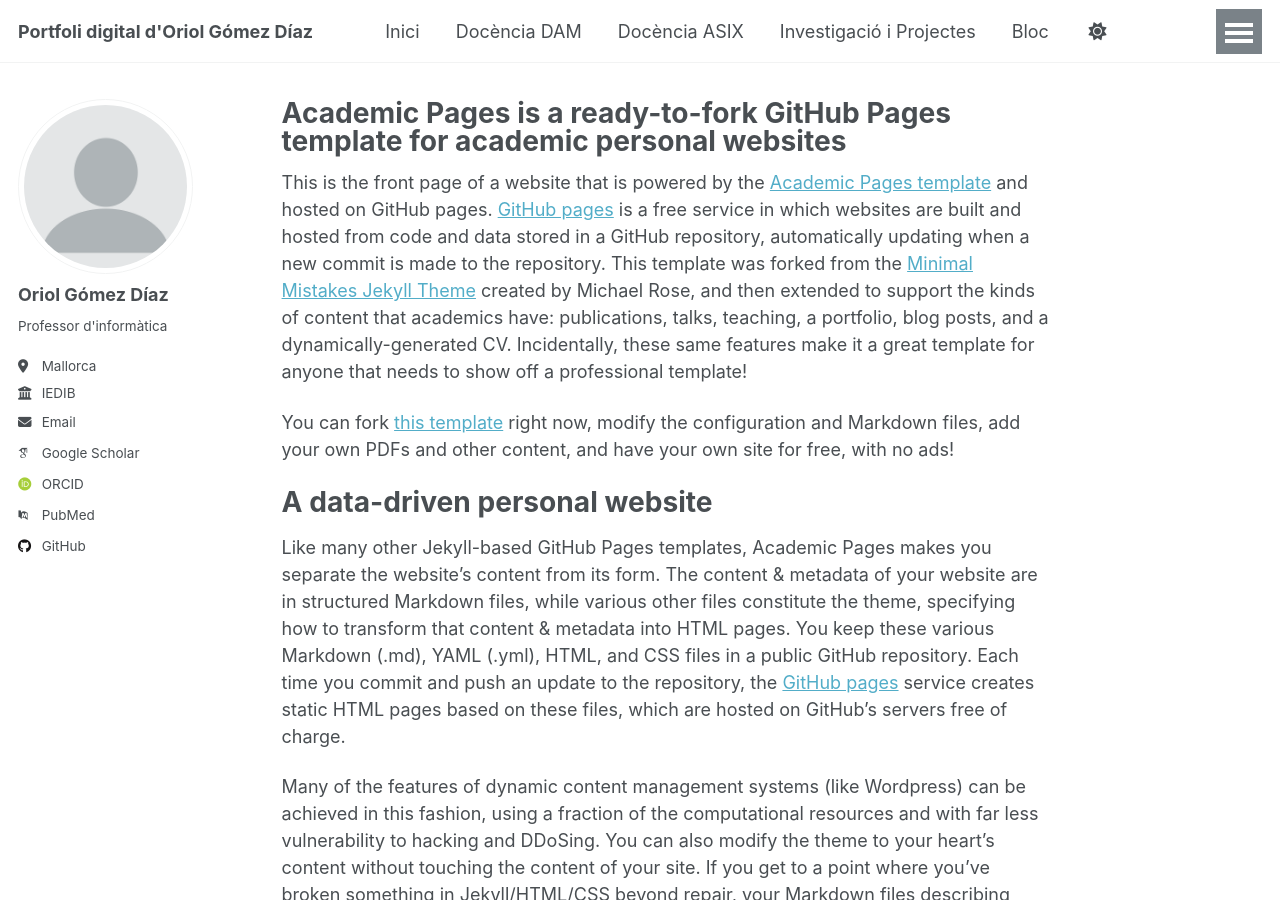
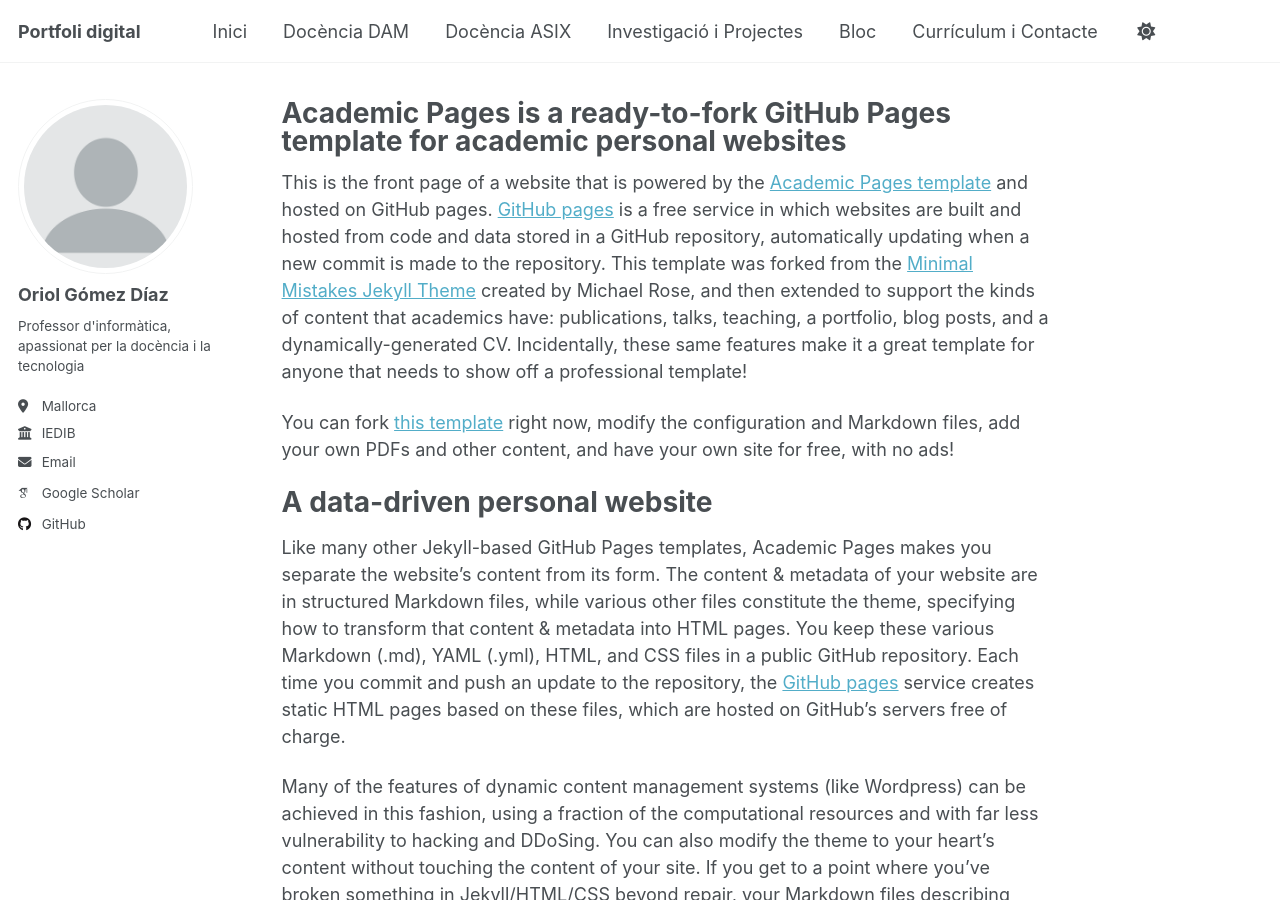
Before and after one commit to oriolgomezdiaz/oriolgomezdiaz.github.io, a Jekyll site: the page built from _pages/about.md, in a window 1280 px wide and 900 px high. Built offline with Jekyll 4.4.1, drawn with Linux system fonts in a browser that asks for light colours; some web fonts are replaced; a script that is not in the unit is left out.

```diff
--- a/_config.yml
+++ b/_config.yml
@@ -9,7 +9,7 @@
 # Basic Site Settings
 locale                   : "en-US"
 site_theme               : "default" # Currently available options are "default", "air"
-title                    : "Portfoli digital d'Oriol Gómez Díaz"
+title                    : "Portfoli digital"
 title_separator          : "-"
 name                     : "Oriol Gómez Díaz"
 description              : "Aquest és el portfoli digital d'Oriol Gómez Díaz. Enginyer informàtic i professor de Formació Professional"   # Update this with a general description of your site, this is the default if not overridden by a page
@@ -26,11 +26,11 @@ author:
   avatar           : "profile.png"
   name             : "Oriol Gómez Díaz"
   pronouns         : # example: "she/her"
-  bio              : "Professor d'informàtica"
+  bio              : "Professor d'informàtica, apassionat per la docència i la tecnologia"
   location         : "Mallorca"
   employer         : "IEDIB"
   uri              : # URL
-  email            : "none@example.org"
+  email            : "oriolgomezdiaz2protonmail.com"
 
   # Academic websites
   academia         : # URL
@@ -38,9 +38,9 @@ author:
   googlescholar    : "https://scholar.google.com/citations?user=PS_CX0AAAAAJ"
   inspire-hep      : # URL
   impactstory      : # URL
-  orcid            : "https://orcid.org/yourorcidurl"
+  orcid            : # "https://orcid.org/yourorcidurl"
   semantic         : # URL
-  pubmed           : "https://www.ncbi.nlm.nih.gov/pubmed/?term=john+snow"
+  pubmed           : #"https://www.ncbi.nlm.nih.gov/pubmed/?term=john+snow"
   researchgate     : # URL
   scopus           : # URL
 
@@ -48,14 +48,24 @@ author:
   bitbucket        : # Username - Update with your username on the site
   codepen          : # Username
   dribbble         : # Username
-  github           : "academicpages"
+  github           : "oriolgomezdiaz"
   kaggle           : # Username
   stackoverflow    : # User number or user number and name (i.e., use "1" or "1/jeff-atwood")
 
   # Social media
   artstation       : # Username
   bluesky          : # Replace this with you Bluesky username
-  facebook         : # Username
+  facebook         :
+  links:
+    - label: "LinkedIn"
+      icon: "fab fa-fw fa-linkedin"
+      url: "https://www.linkedin.com/in/oriolgomezdiaz/"
+    - label: "GitHub"
+      icon: "fab fa-fw fa-github"
+      url: "https://github.com/oriolgomezdiaz"
+    - label: "Email"
+      icon: "fas fa-fw fa-envelope-square"
+      url: "mailto:el_teu_email@exemple.com"# Username
   flickr           : # Username
   foursquare       : # Username
   goodreads        : # Username
```
